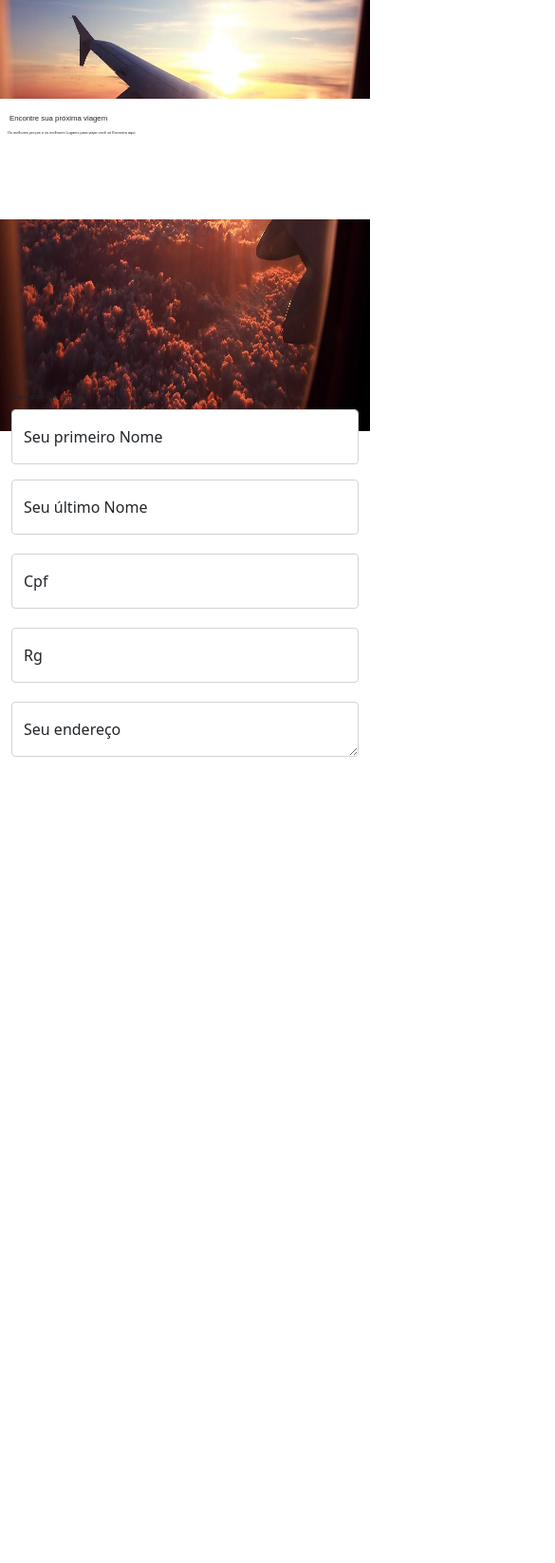
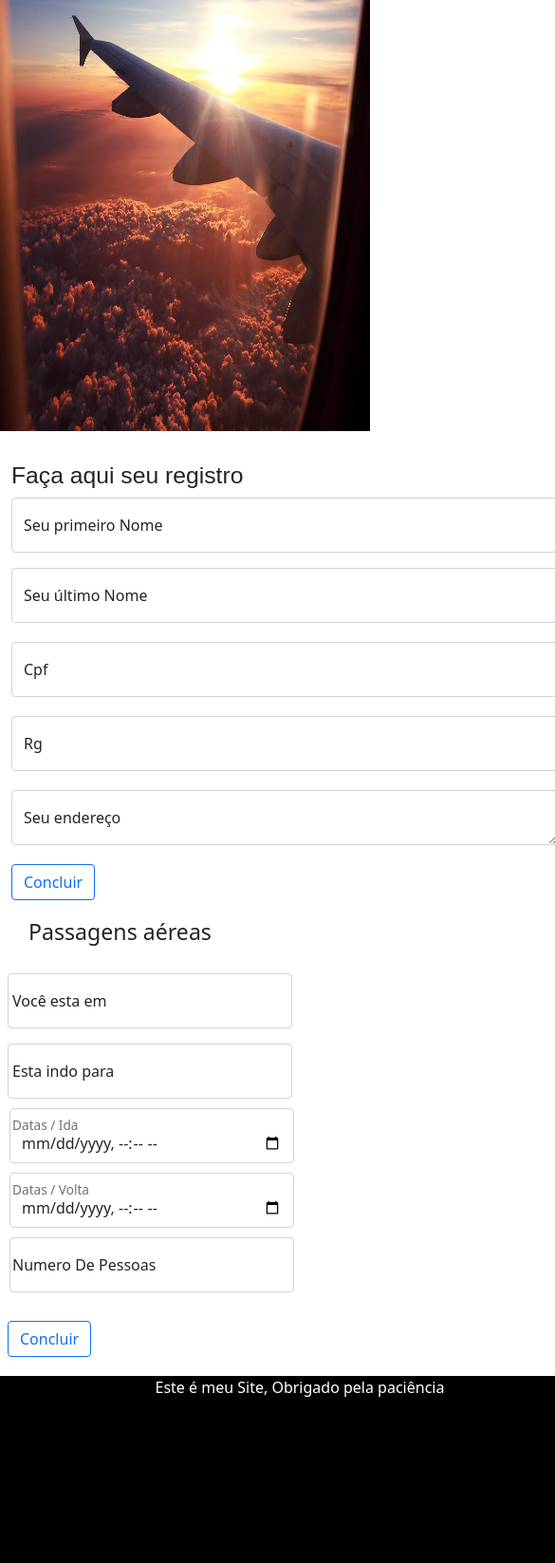
Before and after one commit to Ssalvador221/Siteviagens, a plain HTML site: page boostrap/index.html in a window 390 px wide. Shown: the part 146-1792 px from the top of the page at 95% size, 585 px wide, since content can reach past the window. Before the commit the page ends 943 px from the top, so only its background shows below. Drawn offline with nearby package versions, Linux system fonts and the light colour scheme.

Commit message:
Add files via upload

```diff
--- a/boostrap/index.html
+++ b/boostrap/index.html
@@ -45,12 +45,9 @@
       </nav>
 
       <header>
-        <h1 id="top-1"> Encontre sua próxima viagem</h1>
-        <p id="under-1">Os melhores preços e os melhores Lugares para viajar você só Encontra aqui. </p>
+        <h1 id="top-1"> Companhias Batis</h1>
         <img src="/imagens/avai.jpg" id="img-1" width="100%" height="600px">
       </header>
-
-      <div class="obj-1"></div>
 
       <div class="container">
         <h2 id="top-2">Faça aqui seu registro</h2>
@@ -73,10 +70,65 @@
           <div class="form-floating">
             <textarea class="form-control" placeholder="Rg Number" id="floatingTextarea"></textarea>
             <label for="floatingTextarea">Seu endereço</label>
-          </div>
+
+            <form action="index.html" onclick="myFunction()" >
+              <button type="button" class="btn btn-outline-primary concluido">Concluir</button>
+            </form>
+            </div>
         </div>
       </div>
 
+      <div class="container-1"></div>
+      <h3 id="top-3">Passagens aéreas</h3>
+
+        <div class="form-floating mb-3">
+          <input type="text" class="form-control" id="going" placeholder="Seu Distino">
+          <label for="floatingInput">Você esta em</label>
+        </div>
+
+        <div class="form-floating">
+          <input type="text" class="form-control" id="backing" placeholder="ultimo nome">
+          <label for="floatingPassword">Esta indo para </label>
+          <div class="form-floating">
+
+          <div class="form-floating">
+            <input type="datetime-local" class="form-control" id="indo" placeholder="RG">
+            <label for="floatingTextarea">Datas / Ida</label>
+          </div>
+
+          <div class="form-floating">
+            <input type="datetime-local" class="form-control" id="voltando" placeholder="RG">
+            <label for="floatingTextarea">Datas / Volta</label>
+          </div>
+
+          <div class="form-floating">
+            <input type="number" class="form-control" id="numpes" placeholder="pessoas">
+            <label for="floatingTextarea">Numero De Pessoas</label>
+
+            <form action="index.html" onclick="showAlert()">
+              <button type="button"  id="boto"  class="btn btn-outline-primary concluido">Concluir</button>
+            </form>
+            </div>
+        </div>
+      </div>
+
+      <footer>
+
+        <ul> Este é meu Site, Obrigado pela paciência</ul>
+      </footer>
+
+
+      <script>
+        function myFunction() {
+        alert("Cadastro Feito Com Sucesso!!");
+      }
+
+    function showAlert() {
+    var myText = "Passagem Marcada com Sucesso!";
+    alert (myText);
+    }
+
+    </script>
 
 
 </body>
--- a/boostrap/style.css
+++ b/boostrap/style.css
@@ -4,18 +4,27 @@
     box-sizing: border-box;
 }
 
-@media screen and (mix-width: 980px) {
+@media screen and (max-width: 980px) {
     body {
       min-width: 600px;
     }
     header{
         min-width: 600px;
     }
+
+    #ultimo{
+        min-width: 600px;
+    }
+
+    #text-25{
+        min-width: 600px;
+        float: left;
+    }
 }
 
 @media screen and (max-width: 480px){
     .obj-1{
-        min-width: 600px;
+        display: block;
     }
 }
 
@@ -25,44 +34,41 @@
 .sticky{
     position: sticky;
     top: 0;
+    z-index: 2;
 }
 
 #top-1{
     font-family: Arial, Helvetica, sans-serif;
-    margin-left: 10px;
-    margin-top: 210px;
-    font-size: 2vw;
+    margin-left: 38px;
+    margin-top: 40px;
+    display: block;
+    font-size: 30px;
+    letter-spacing: 2.1px;
+    color: rgb(255, 255, 255);
+
 }
 
 
 #top-2{
     font-family: Arial, Helvetica, sans-serif;
-    font-size: 2vw;
-    margin-top: 270px;
+    margin-top: 500px;
     margin-left: 0;
 }
 
 #under-1{
     font-family: Arial, Helvetica, sans-serif;
-    font-size: 1vw;
+    font-size: 1rem;
     margin-left: 8px;
+    display: block;
 }
 
 #img-1{
+    display: block;
     position: absolute;
     top:0;
     z-index: -1;
 }
 
-.obj-1{
-    width: 80vh;
-    height: 15vh;
-    background-color: rgb(255, 255, 255);
-    border-radius: 0px 150px 150px 0px;
-    position:  absolute;
-    top: 250px;
-    z-index: -1;
-}
 
 #cpf{
     margin-block: 20px;
@@ -71,3 +77,74 @@
 #rg{
     margin-block: 20px;
 }
+
+
+.concluido{
+margin-top: 20px;
+}
+
+.container-1{
+    font-family: Arial, Helvetica, sans-serif;
+    display: block;
+}
+
+h3{
+    margin: 30px;
+    margin-top: 20px;
+}
+
+#going{
+    width: 300px;
+    margin-left: 8px;
+}
+
+#backing{
+    width: 300px;
+    margin-left: 8px
+}
+
+#indo{
+    width: 300px;
+    margin-left: 8px;
+    margin: 10px;
+}
+
+#voltando{
+    width: 300px;
+    margin-left: 8px;
+    margin: 10px;
+}
+
+#numpes{
+    width: 300px;
+    margin-left: 8px;
+    margin: 10px;
+}
+
+#boto{
+    margin-left: 8px;
+    margin-bottom: 20px;
+}
+
+footer{
+    background-color: black;
+    width: 100%;
+    height: 200px;color: white;
+    text-align: center;
+}
+
+#ultimo{
+    font-family: Arial, Helvetica, sans-serif;
+    text-align: center;
+    font-size: 3rem;
+    margin-top: 12px;
+}
+
+#text-25{
+    font-family: Arial, Helvetica, sans-serif;
+    text-align: center;
+    font-size: 2rem;
+    margin-top: 12px;
+    margin-left: 490px;
+    width: 880px;
+}
```
Also changed, not shown: boostrap/páginas/sobre.html (+8 -2 lines).
